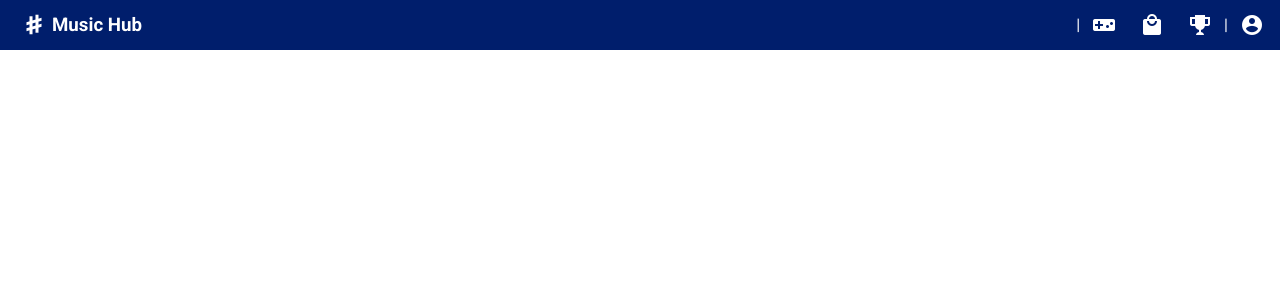
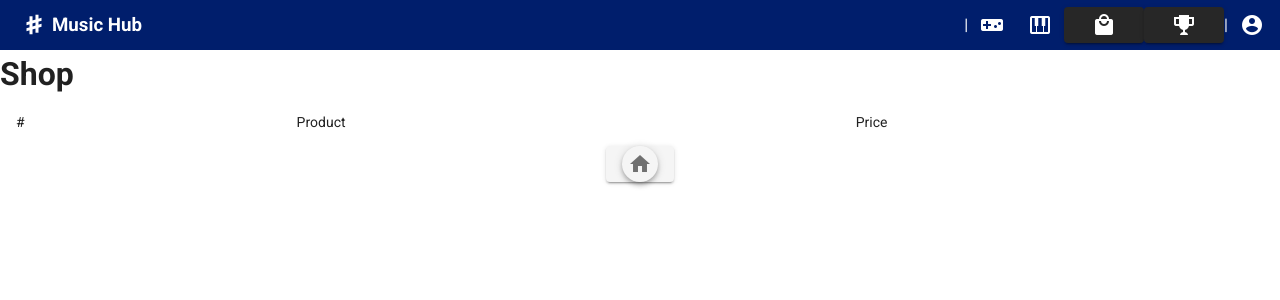
Before and after one commit to sirawishW/Group_8_front_end, a Vue app: page /shop in a window 1280 px wide. Shown: the top 300 px of the page. Built offline with nearby package versions, Linux system fonts and the light colour scheme.

Commit message:
add leaderboard and shop UI

```diff
--- a/src/App.vue
+++ b/src/App.vue
@@ -20,16 +20,31 @@
         icon
       ><v-icon>mdi-gamepad-square</v-icon>
       </v-btn>
+      <v-btn
+        href=""
+        icon
+      ><v-icon>mdi-piano</v-icon>
+      </v-btn>
+      <router-link
+        to="/shop"
+        tag="v-btn"
+      >
         <v-btn
         href=""
         icon
       ><v-icon>mdi-shopping</v-icon>
       </v-btn>
+      </router-link>
+      <router-link
+        to="/leaderboard"
+        tag="v-btn"
+      >
         <v-btn
         href=""
         icon
       ><v-icon>mdi-trophy-variant</v-icon>
       </v-btn>
+      </router-link>
       <div>|</div>
               <v-btn
         href=""
--- /dev/null
+++ b/src/components/LeaderboardList.vue
@@ -0,0 +1,62 @@
+<template>
+    <div>
+        <v-simple-table>
+            <thead class="head">
+                <tr>
+                    <th class="text-left">#</th>
+                    <th class="text-left">User</th>
+                    <th>Score</th>
+                </tr>
+            </thead>
+            <tbody class="body">
+                <tr v-for="item in dat" :key="item.name">
+                    <td class="text-left">{{ item.index }}</td>
+                    <td class="text-left">{{ item.user }}</td>
+                    <td>{{ item.score }}</td>
+                </tr>
+            </tbody>
+        </v-simple-table>
+        <br>
+        <br>
+        <v-container>
+           <v-row justify="center">
+            <router-link to="/" tag="v-btn">
+                <v-btn href="" elevation="4" icon><v-icon>mdi-home</v-icon>
+                    </v-btn>
+            </router-link>
+           </v-row>
+        </v-container>
+    </div>
+</template>
+
+<script>
+export default{
+  data(){
+    return{
+        dat: [
+            {
+                index: 1,
+                user: 'A',
+                score: 2000
+            },
+            {
+                index: 2,
+                user: 'B',
+                score: 3000
+            },
+            {
+                index: 3,
+                user: 'C',
+                score: 4000
+            },
+        ]
+    }
+  },
+
+}
+</script>
+<style lang="scss"scoped>
+.body{
+    background-color: #D5F3FE;
+}
+</style>
--- /dev/null
+++ b/src/components/ShopTable.vue
@@ -0,0 +1,29 @@
+<template>
+    <div>
+        <v-simple-table>
+            <thead>
+                <tr>
+                    <td>#</td>
+                    <td>Product</td>
+                    <td>Price</td>
+                </tr>
+            </thead>
+            <tbody>
+            </tbody>
+        </v-simple-table>
+        <v-container>
+           <v-row justify="center">
+            <router-link to="/" tag="v-btn">
+                <v-btn href="" elevation="4" icon><v-icon>mdi-home</v-icon>
+                    </v-btn>
+            </router-link>
+           </v-row>
+        </v-container>
+    </div>
+</template>
+
+<script>
+export default{
+
+}
+</script>
--- /dev/null
+++ b/src/data.json
@@ -0,0 +1,16 @@
+{
+    "data": [
+      {
+        "user": "SaowZaap",
+        "score": "30000"
+      },
+      {
+        "user": "SaowZaa",
+        "score": "32000"
+      },
+      {
+        "user": "SaowRaan",
+        "score": "40000"
+      }
+    ]
+}
--- a/src/router/index.js
+++ b/src/router/index.js
@@ -1,6 +1,8 @@
 import Vue from 'vue'
 import VueRouter from 'vue-router'
 import Home from '../views/Home.vue'
+import Leaderboard from '../views/LeaderboardUI.vue'
+import Shop from '../views/ShopUI.vue'
 
 Vue.use(VueRouter)
 
@@ -17,6 +19,16 @@ const routes = [
     // this generates a separate chunk (about.[hash].js) for this route
     // which is lazy-loaded when the route is visited.
     component: () => import(/* webpackChunkName: "about" */ '../views/About.vue')
+  },
+  {
+    path: '/leaderboard',
+    name: 'Leaderboard',
+    component: Leaderboard
+  },
+  {
+    path: '/shop',
+    name: 'Shop',
+    component: Shop
   }
 ]
 
--- a/src/store/index.js
+++ b/src/store/index.js
@@ -1,10 +1,17 @@
 import Vue from 'vue'
 import Vuex from 'vuex'
+import jsonData from '../data.json'
 
 Vue.use(Vuex)
 
 export default new Vuex.Store({
   state: {
+    data: jsonData.data || []
+  },
+  getters:{
+    getData(state){
+      return state.data
+    }
   },
   mutations: {
   },
--- /dev/null
+++ b/src/views/LeaderboardUI.vue
@@ -0,0 +1,19 @@
+<template>
+    <div>
+        <h1>Leaderboard</h1>
+       <LeaderboardList />
+    </div>
+</template>
+
+<script>
+import LeaderboardList from '@/components/LeaderboardList.vue'
+export default {
+    components: {
+        LeaderboardList,
+    },
+}
+</script>
+
+<style>
+
+</style>
--- /dev/null
+++ b/src/views/ShopUI.vue
@@ -0,0 +1,19 @@
+<template>
+    <div>
+        <h1>Shop</h1>
+        <shop-table></shop-table>
+    </div>
+</template>
+
+<script>
+import ShopTable from '@/components/ShopTable.vue'
+export default {
+    components: {
+        ShopTable,
+    },
+}
+</script>
+
+<style>
+
+</style>
```
Also changed, not shown: 1 other file (tests, documents, lock files or other folders).
